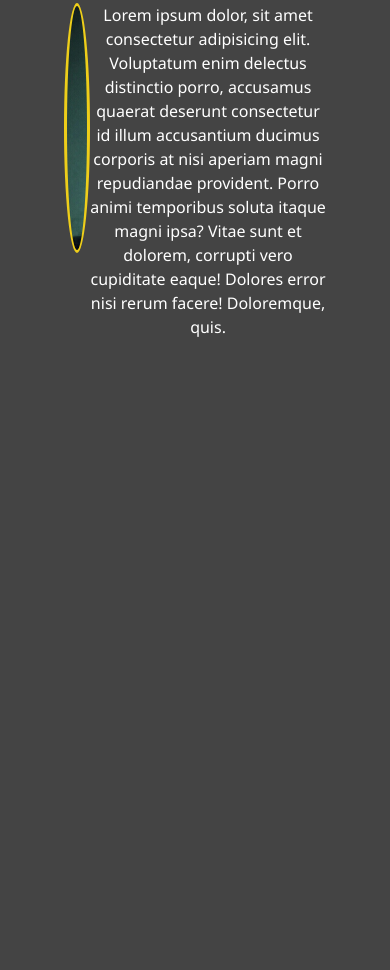
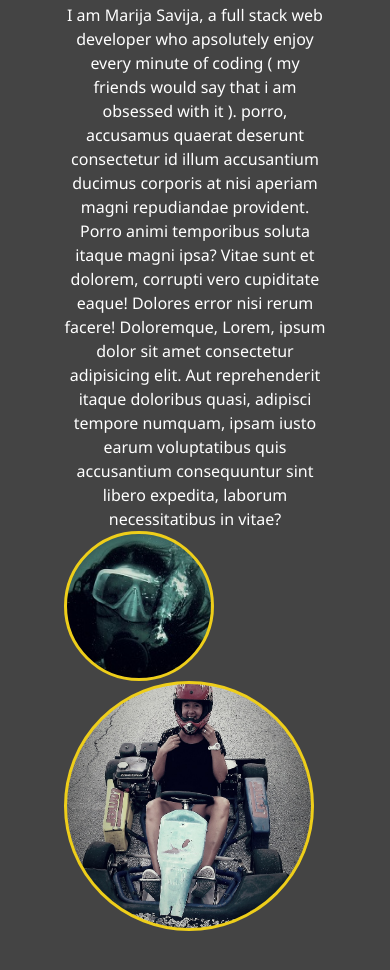
Before and after one commit to marijasavija/website, a website: page dist/about.html in a window 390 px wide. Shown: the part 336-1306 px from the top of the page. Before the commit the page ends 844 px from the top, so only its background shows below. Drawn offline with Linux system fonts and the light colour scheme.

Commit message:
Changing the about me page

```diff
--- a/scss/_config.scss
+++ b/scss/_config.scss
@@ -2,13 +2,21 @@ $primary-color: #444;
 $secondary-color: #eece1a;
 $font: "Segoe UI", Tahoma, Geneva, Verdana, sans-serif;
 $home-image: url(../img/background.jpg);
-$diving-image: url(../img/diving.jpg);
+$diving-image: url(../img/diving2.jpg);
 $skiing-image: url(../img/skiing.jpg);
-$karting-image: url(../img/karting.jpg);
+$karting-image: url(../img/kartingnovi.jpg);
 $background-opacity: 0.8;
 
 @mixin easeOut {
   transition: all 0.5s ease-out;
+}
+
+@mixin pictures {
+  background-size: cover;
+  background-repeat: no-repeat;
+  background-position: center center;
+  border-radius: 50%;
+  border: solid 3px $secondary-color;
 }
 
 @mixin background {
--- a/scss/_mobile.scss
+++ b/scss/_mobile.scss
@@ -6,7 +6,7 @@
     font-size: 35px;
   }
   p#about-text {
-    font-size: 35px;
+    font-size: 25px;
   }
   .menu {
     .nav-link {
@@ -99,6 +99,7 @@
       display: flex;
       justify-content: center;
       align-content: center;
+      flex-direction: column-reverse;
     }
 
     &#home h1,
@@ -112,5 +113,10 @@
       font-size: 1rem;
       margin-bottom: 1rem;
     }
+
+    .grid-box {
+      display: flex;
+      flex-direction: column-reverse;
+    }
   }
 }
--- a/scss/main.scss
+++ b/scss/main.scss
@@ -17,11 +17,6 @@ body {
 
   &#bg-img {
     background: $home-image;
-    @include background;
-  }
-
-  &#bg-about {
-    // background: $about-image;
     @include background;
   }
 }
@@ -71,14 +66,31 @@ main {
       margin-top: 20vh;
     }
   }
-}
-.diving {
-  width: 250px;
-  height: 250px;
-  background: $diving-image;
-  border-radius: 50%;
-  border: solid 3px $secondary-color;
-  float: right;
+
+  .grid-box {
+    display: grid;
+    grid-template-columns: 1fr 2fr 3fr;
+    max-width: 450px;
+    float: right;
+
+    .diving {
+      width: 150px;
+      height: 150px;
+      background: $diving-image;
+      @include pictures;
+      grid-column: 1 / span 2;
+      grid-row: 1 / span 2;
+    }
+
+    .karting {
+      width: 250px;
+      height: 250px;
+      background: $karting-image;
+      @include pictures;
+      grid-column: 2 / span 3;
+      grid-row: 2 / span 2;
+    }
+  }
 }
 
 @import "mobile";
```
Also changed, not shown: dist/about.html, dist/css/main.css, dist/img/diving.jpg (deleted), dist/img/diving2.jpg (added), dist/img/karting2.jpg (added), dist/img/kartingnovi.jpg (added).
